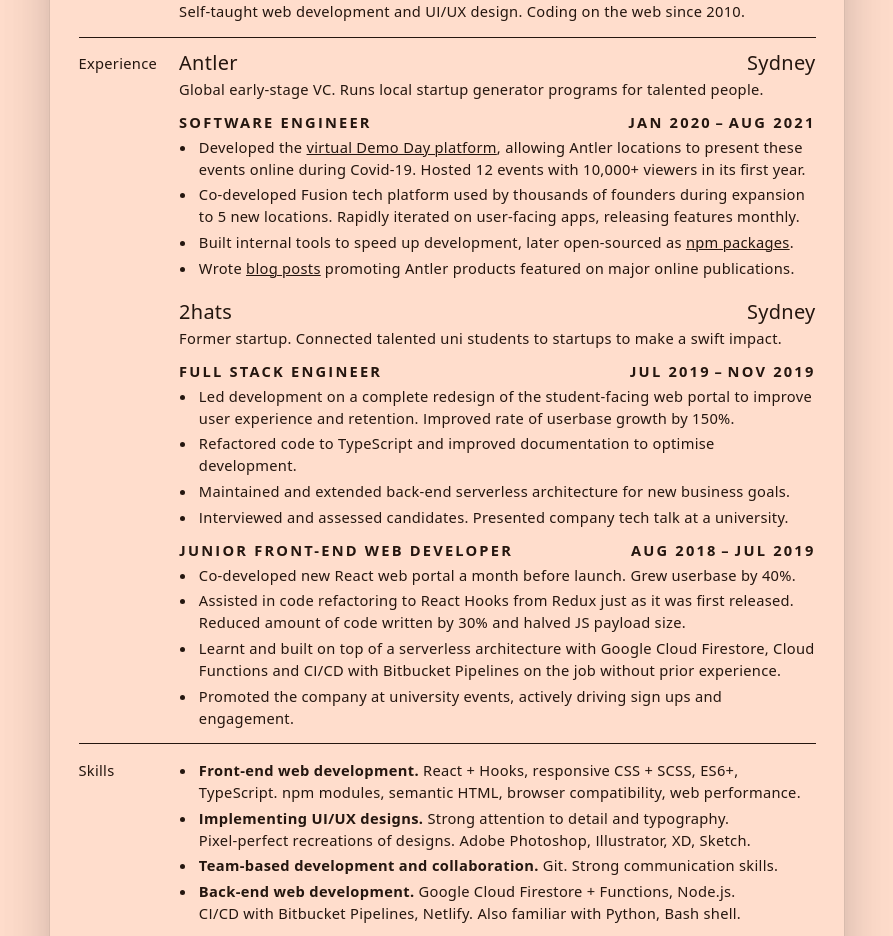
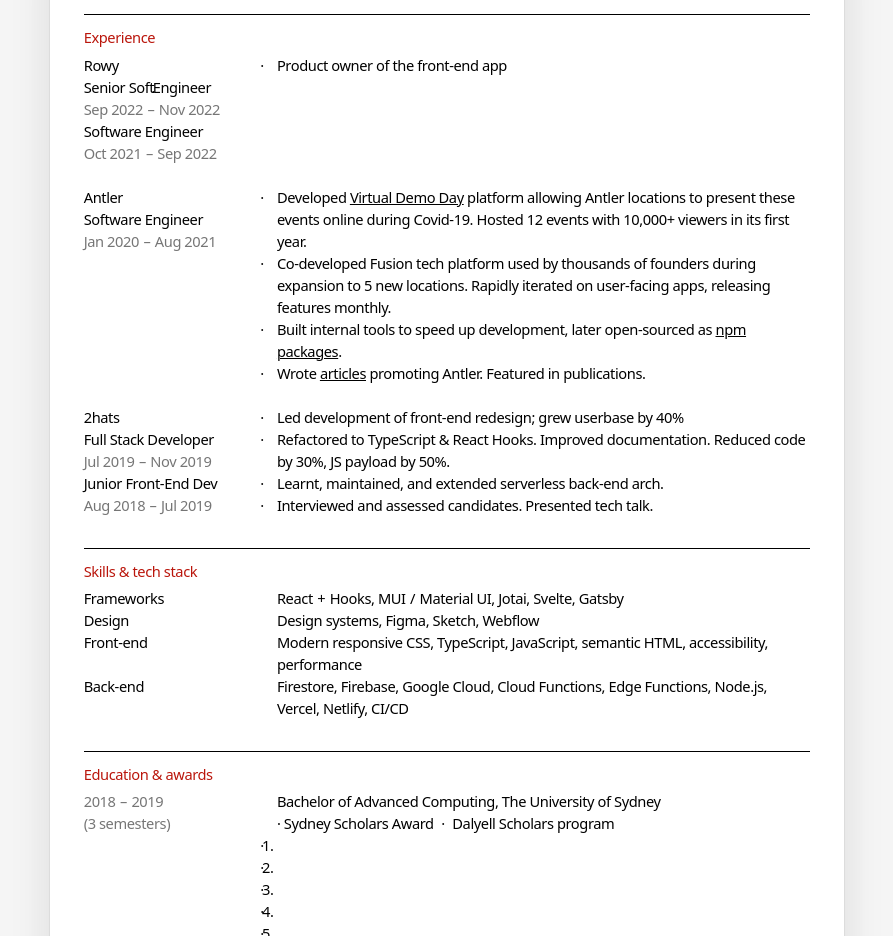
Before and after one commit to notsidney/resume, a plain HTML site: page index.html in a window 1280 px wide. Shown: the part 177-1113 px from the top of the page, without its empty margins (193-1086 px from the left). Drawn offline with Linux system fonts and the light colour scheme; a web font is replaced by a local one.

Commit message:
2023 redesign

```diff
--- a/cv.css
+++ b/2021/cv.css
@@ -12,7 +12,7 @@
 
 html {
   margin: 0;
-  padding: 20px 0 60px;
+  padding: 42px 0 60px;
 
   background-color: #fdc;
 }
@@ -164,8 +164,8 @@ li:last-of-type {
 
 a {
   color: inherit;
-  text-underline-offset: 0.067em;
-  text-decoration-thickness: 0.1em;
+  text-decoration-thickness: 0.076em;
+  text-underline-offset: calc(0.272em - 0.076em);
 }
 
 @media print {
--- /dev/null
+++ b/fonts.css
@@ -0,0 +1,19 @@
+@font-face {
+  font-family: "Fraunces";
+  src: url("/fonts/Fraunces--latin_basic.woff2") format("woff2");
+  font-display: swap;
+  font-weight: 100 900;
+  unicode-range: U+0000-00FF, U+0131, U+0152-0153, U+02BB-02BC, U+02C6, U+02DA,
+    U+02DC, U+2000-206F, U+2074, U+20AC, U+2122, U+2191, U+2193, U+2212, U+2215,
+    U+FEFF, U+FFFD;
+}
+@font-face {
+  font-family: "Fraunces";
+  font-display: swap;
+  font-weight: 100 900;
+  font-style: italic;
+  src: url("/fonts/Fraunces-Italic--latin_basic.woff2") format("woff2");
+  unicode-range: U+0000-00FF, U+0131, U+0152-0153, U+02BB-02BC, U+02C6, U+02DA,
+    U+02DC, U+2000-206F, U+2074, U+20AC, U+2122, U+2191, U+2193, U+2212, U+2215,
+    U+FEFF, U+FFFD;
+}
--- a/index.html
+++ b/index.html
@@ -3,77 +3,84 @@
   <head>
     <meta charset="utf-8" />
     <meta name="viewport" content="width=device-width, initial-scale=1" />
-    <title>CV – Sidney Alcantara</title>
+    <title>Résumé – Sidney Alcantara</title>
     <meta name="author" content="Sidney Alcantara" />
 
-    <link
-      rel="stylesheet"
-      href="https://fonts.sidney.me/stylesheets/atc-arquette.css"
-    />
-    <link rel="stylesheet" href="cv.css" />
+    <link rel="stylesheet" href="fonts.css" />
+    <link rel="stylesheet" href="style.css" />
   </head>
   <body>
     <header>
       <h1>Sidney<br />Alcantara</h1>
-      <p class="headline">Front-end<br />web engineer.</p>
+
+      <ol class="inline">
+        <li>
+          <a href="mailto:sidney@sidney.me">sidney@sidney.me</a>
+        </li>
+        <li>
+          <a href="https://sidney.me/">sidney.me</a>
+        </li>
+        <li>
+          <a href="https://github.com/notsidney/">github.com/notsidney</a>
+        </li>
+      </ol>
+    </header>
+
+    <p>
+      <strong>Design engineer</strong> crafting memorable web experiences that
+      are meaningful & dependable with fine attention to detail.
+    </p>
+
+    <hr />
+
+    <section>
+      <h2>Experience</h2>
+
+      <article>
+        <header>
+          <h3>Rowy</h3>
 
           <dl>
-        <dt>Email</dt>
-        <dd><a href="mailto:sidney@sidney.me">sidney@sidney.me</a></dd>
-
-        <dt>GitHub</dt>
-        <dd><a href="https://github.com/notsidney/">notsidney</a></dd>
-
-        <dt>Website</dt>
-        <dd><a href="https://sidney.me/">sidney.me</a></dd>
+            <dt>Senior Soft<span class="punct">.</span> Engineer</dt>
+            <dd><time>Sep 2022&emsp13;–&emsp13;Nov 2022</time></dd>
+            <dt>Software Engineer</dt>
+            <dd><time>Oct 2021&emsp13;–&emsp13;Sep 2022</time></dd>
           </dl>
         </header>
 
-    <hr />
+        <ol>
+          <li> Product owner of the front-end app </li>
+        </ol>
+      </article>
 
-    <h2>About</h2>
-    <section>
-      Front-end web engineer passionate about the intersection of technology and
-      design. Interested in building consumer software and user experiences that
-      make life easier.<br />Self-taught web development and UI/UX design.
-      Coding on the web since 2010.
-    </section>
+      <article>
+        <header>
+          <h3>Antler</h3>
 
-    <hr />
+          <dl>
+            <dt>Software Engineer</dt>
+            <dd><time>Jan 2020&emsp13;–&emsp13;Aug 2021</time></dd>
+          </dl>
+        </header>
 
-    <h2>Experience</h2>
-    <section>
-      <h3>
-        Antler
-        <span class="right">Sydney</span>
-      </h3>
-
-      <p>
-        Global early-stage VC. Runs local startup generator programs for
-        talented people.
-      </p>
-
-      <h4>
-        Software Engineer
-        <span class="right">Jan 2020&hairsp;–&hairsp;Aug 2021</span>
-      </h4>
-
-      <ul>
+        <ol>
           <li>
-          Developed the
+            Developed
             <a
               href="https://demoday.antler.co/"
               target="_blank"
               rel="noopener noreferrer"
-            >virtual Demo Day platform</a
-          >, allowing Antler locations to present these events online during
-          Covid-19. Hosted 12 events with 10,000+ viewers in its first year.
+              >Virtual Demo Day</a
+            >
+            platform allowing Antler locations to present these events online
+            during Covid-19. Hosted 12 events with 10,000+ viewers in its first
+            year.
           </li>
 
           <li>
-          Co-developed Fusion tech platform used by thousands of founders during
-          expansion to 5 new locations. Rapidly iterated on user-facing apps,
-          releasing features monthly.
+            Co-developed Fusion tech platform used by thousands of founders
+            during expansion to 5 new locations. Rapidly iterated on user-facing
+            apps, releasing features monthly.
           </li>
 
           <li>
@@ -92,124 +99,88 @@
               href="https://notsidney.medium.com/"
               target="_blank"
               rel="noopener noreferrer"
-            >blog posts</a
             >
-          promoting Antler products featured on major online publications.
+              articles</a
+            >
+            promoting Antler. Featured in publications.
           </li>
-      </ul>
-      <!-- </section>
+        </ol>
+      </article>
 
-    <div></div>
-    <section> -->
-      <!-- <hr /> -->
-      <h3>
-        2hats
-        <span class="right">Sydney</span>
-      </h3>
+      <article>
+        <header>
+          <h3>2hats</h3>
 
-      <p>
-        Former startup. Connected talented uni students to startups to make a
-        swift impact.
-      </p>
-
-      <h4>
-        Full Stack Engineer
-        <span class="right">Jul 2019&hairsp;–&hairsp;Nov 2019</span>
-      </h4>
-
-      <ul>
+          <dl>
+            <dt>Full Stack Developer</dt>
+            <dd><time>Jul 2019&emsp13;–&emsp13;Nov 2019</time></dd>
+            <dt>Junior Front-End Dev</dt>
+            <dd><time>Aug 2018&emsp13;–&emsp13;Jul 2019</time></dd>
+          </dl>
+        </header>
+        <ol>
+          <li> Led development of front-end redesign; grew userbase by 40%</li>
           <li>
-          Led development on a complete redesign of the student-facing web
-          portal to improve user experience and retention. Improved rate of
-          userbase growth by 150%.
-        </li>
-        <li>
-          Refactored code to TypeScript and improved documentation to optimise
-          development.
-        </li>
-        <li>
-          Maintained and extended back-end serverless architecture for new
-          business goals.
-        </li>
-        <li>
-          Interviewed and assessed candidates. Presented company tech talk at a
-          university.
-        </li>
-      </ul>
-
-      <h4>
-        Junior Front-End Web Developer
-        <span class="right">Aug 2018&hairsp;–&hairsp;Jul 2019</span>
-      </h4>
-
-      <ul>
-        <li>
-          Co-developed new React web portal a month before launch. Grew userbase
-          by 40%.
-        </li>
-        <li>
-          Assisted in code refactoring to React Hooks from Redux just as it was
-          first released. Reduced amount of code written by 30% and halved JS
-          payload size.
-        </li>
-        <li>
-          Learnt and built on top of a serverless architecture with Google Cloud
-          Firestore, Cloud Functions and CI/CD with Bitbucket Pipelines on the
-          job without prior experience.
-        </li>
-        <li>
-          Promoted the company at university events, actively driving sign ups
-          and engagement.
-        </li>
-      </ul>
+            Refactored to TypeScript & React Hooks. Improved documentation.
+            Reduced code by 30%, JS payload by 50%.</li
+          >
+          <li> Learnt, maintained, and extended serverless back-end arch.</li>
+          <li> Interviewed and assessed candidates. Presented tech talk.</li>
+        </ol>
+      </article>
     </section>
 
     <hr />
 
-    <h2>Skills</h2>
     <section>
-      <ul>
-        <li>
-          <b>Front-end web development.</b>
-          React + Hooks, responsive CSS + SCSS, ES6+, TypeScript. npm modules,
-          semantic HTML, browser compatibility, web performance.
-        </li>
-        <li>
-          <b>Implementing UI/UX designs.</b>
-          Strong attention to detail and typography.<br />
-          Pixel-perfect recreations of designs. Adobe Photoshop, Illustrator,
-          XD, Sketch.
-        </li>
-        <li>
-          <b>Team-based development and collaboration.</b> Git. Strong
-          communication skills.
-        </li>
-        <li>
-          <b>Back-end web development.</b>
-          Google Cloud Firestore + Functions, Node.js.<br />
-          CI/CD with Bitbucket Pipelines, Netlify. Also familiar with Python,
-          Bash shell.
-        </li>
-      </ul>
+      <h2>Skills & tech stack</h2>
+
+      <dl class="split">
+        <dt>Frameworks</dt>
+        <dd>
+          React&emsp13;+&emsp13;Hooks, MUI&emsp13;/&emsp13;Material UI, Jotai,
+          Svelte, Gatsby</dd
+        >
+
+        <dt>Design</dt>
+        <dd> Design systems, Figma, Sketch, Webflow </dd>
+
+        <dt>Front-end</dt>
+        <dd>
+          Modern responsive CSS, TypeScript, JavaScript, semantic HTML,
+          accessibility, performance
+        </dd>
+
+        <dt>Back-end</dt>
+        <dd>
+          Firestore, Firebase, Google Cloud, Cloud Functions, Edge Functions,
+          Node.js, Vercel, Netlify, CI/CD
+        </dd>
+      </dl>
     </section>
 
     <hr />
 
-    <h2>Education</h2>
     <section>
-      <h3>Bachelor of Advanced Computing</h3>
+      <h2>Education & awards</h2>
+      <header>
+        <time style="grid-column: start / main"
+          >2018&emsp13;–&emsp13;2019<br />(3 semesters)</time
+        >
+      </header>
 
-      <h4>
-        The University of Sydney
-        <span class="right">2018&hairsp;–&hairsp;19</span>
-      </h4>
-
-      <ul>
-        <li>
-          Received Sydney Scholars Award and accepted into Dalyell Scholars
-          program.
-        </li>
-      </ul>
+      <ol class="inline">
+        <li> Bachelor of Advanced Computing, The University of Sydney<br /></li>
+        <li class="collapse-padding"> Sydney Scholars Award</li>
+        <li> Dalyell Scholars program</li>
+      </ol>
+      <ol style="list-style-type: numeric">
+        <li> </li>
+        <li> </li>
+        <li> </li>
+        <li> </li>
+        <li> </li>
+      </ol>
     </section>
   </body>
 </html>
--- /dev/null
+++ b/style.css
@@ -0,0 +1,219 @@
+/******** GLOBAL ********/
+:root {
+  --font-family-serif: "Fraunces", "Fraunces 9pt", ui-serif, serif;
+  --font-family-sans: "The Future Mono", ui-sans-serif, system-ui, sans-serif;
+  --line-height: 1.5;
+
+  --color-paper: #fff;
+  --color-text: #000;
+  --color-secondary: rgba(0, 0, 0, 0.54);
+  --color-accent: #ba160c;
+
+  font-size: 11pt;
+
+  margin: 0;
+  padding: 42px 0 60px;
+  background-color: #f5f5f5;
+}
+
+body {
+  width: 210mm;
+  height: 297mm;
+  margin: 0 auto;
+  padding: 3.5ch 4ch;
+
+  background-color: var(--color-paper);
+  color: var(--color-text);
+  box-shadow: 0 0 0 1px rgba(0, 0, 0, 0.05), 0 25px 40px rgba(0, 0, 0, 0.1),
+    0 50px 80px rgba(0, 0, 0, 0.01);
+
+  font-family: var(--font-family-sans);
+  letter-spacing: -0.05ch;
+  font-size: 1rem;
+  line-height: var(--line-height);
+
+  display: grid;
+  grid-template-columns: [start] 19.05ch [main] 1fr [end];
+  column-gap: 4ch;
+  align-items: baseline;
+  align-content: start;
+}
+
+/* body {
+  font-family: "Test Untitled Sans";
+  letter-spacing: normal;
+}
+:is(h2, h3, h4, h5, h6) {
+ font-family: var(--font-family-sans);
+} */
+
+* {
+  box-sizing: border-box;
+  grid-column: main / end;
+}
+
+hr {
+  grid-column: -1 / 1;
+
+  margin: calc(1rem * var(--line-height) * 1.5 - 0.076rem) 0
+    calc(1rem * var(--line-height) * 0.5);
+  border: none;
+  border-bottom: 0.076rem solid var(--color-text);
+}
+
+/******** TYPOGRAPHY ********/
+:is(h1, h2, h3, h4, h5, h6, p) {
+  margin: 0;
+}
+
+h1 {
+  font-family: var(--font-family-serif);
+  font-size: 3rem;
+  font-weight: 350;
+  line-height: calc(1rem * var(--line-height) * 2);
+  font-variation-settings: "opsz" 144, "SOFT" 50, "WONK" 1;
+  letter-spacing: normal;
+}
+
+h2 {
+  font-size: 1rem;
+  font-weight: 500;
+  margin-bottom: calc(1rem * var(--line-height) * 0.25);
+
+  grid-column: start / main;
+  color: var(--color-accent);
+}
+
+h3 {
+  line-height: inherit;
+  font-weight: 500;
+  font-size: inherit;
+}
+
+/******** HEADER ********/
+body > header {
+  display: contents;
+}
+
+body > header h1 {
+  grid-column: start / main;
+  grid-row: span 2;
+}
+
+body > header ol {
+  margin-bottom: calc(1rem * var(--line-height));
+  align-self: start;
+}
+
+/******** ARTICLES ********/
+article,
+section {
+  display: contents;
+}
+:is(article, section) > header {
+  grid-column: start / main;
+}
+
+article:not(:first-of-type) > :is(header, ol) {
+  margin-top: calc(1rem * var(--line-height));
+}
+
+h2 + article {
+  margin-top: calc(1rem * var(--line-height) * -1);
+}
+
+/******** ROLES AND DATES ********/
+dl {
+  grid-column: 2 / span 1;
+  margin: 0;
+}
+dd {
+  margin: 0;
+}
+time {
+  color: var(--color-secondary);
+}
+
+/******** LISTS ********/
+ol {
+  margin: 0;
+  padding: 0;
+  list-style-type: none;
+}
+li::before {
+  content: "\00b7";
+  font-feature-settings: "ss13";
+  margin-left: -2ch;
+  float: left;
+}
+
+ol.inline li {
+  display: inline;
+}
+ol.inline li::before {
+  margin-left: 0;
+  padding: 0 0.5ch;
+  float: none;
+}
+ol.inline li:first-of-type::before {
+  content: none;
+}
+ol.inline li.collapse-padding::before {
+  padding-left: 0;
+  padding-right: 0;
+}
+
+/******** SKILLS ********/
+dl.split {
+  display: contents;
+}
+dl.split dt {
+  grid-column: start / main;
+}
+
+/******** INLINE ELEMENTS ********/
+a {
+  color: inherit;
+  text-decoration-line: underline;
+  text-decoration-thickness: 0.076em;
+  text-underline-offset: resolve(0.272em - 0.076em);
+}
+a:hover {
+  text-decoration-style: wavy;
+  text-decoration-skip-ink: none;
+}
+
+strong {
+  font-weight: 500;
+}
+
+.punct {
+  margin-right: -0.67ch;
+  margin-left: -0.33ch;
+}
+
+@media print {
+  :root {
+    padding: 0;
+  }
+  body {
+    box-shadow: none;
+    --color-text: #000;
+  }
+}
+
+@media (prefers-color-scheme: dark) {
+  :root {
+    background-color: #242021;
+  }
+  body {
+    --color-paper: #2e2a2b;
+    --color-text: rgba(255, 255, 255, 0.8);
+    --color-secondary: rgba(255, 255, 255, 0.54);
+    --color-accent: #ff8764;
+  }
+
+  :is(h1, h3, h4, h5, h6, strong) {
+    color: #fff;
+  }
+}
```
Also changed, not shown: 2021/index.html (added, +215 -0 lines), 5 other files. Lines whose indentation alone changed are shown as unchanged.
